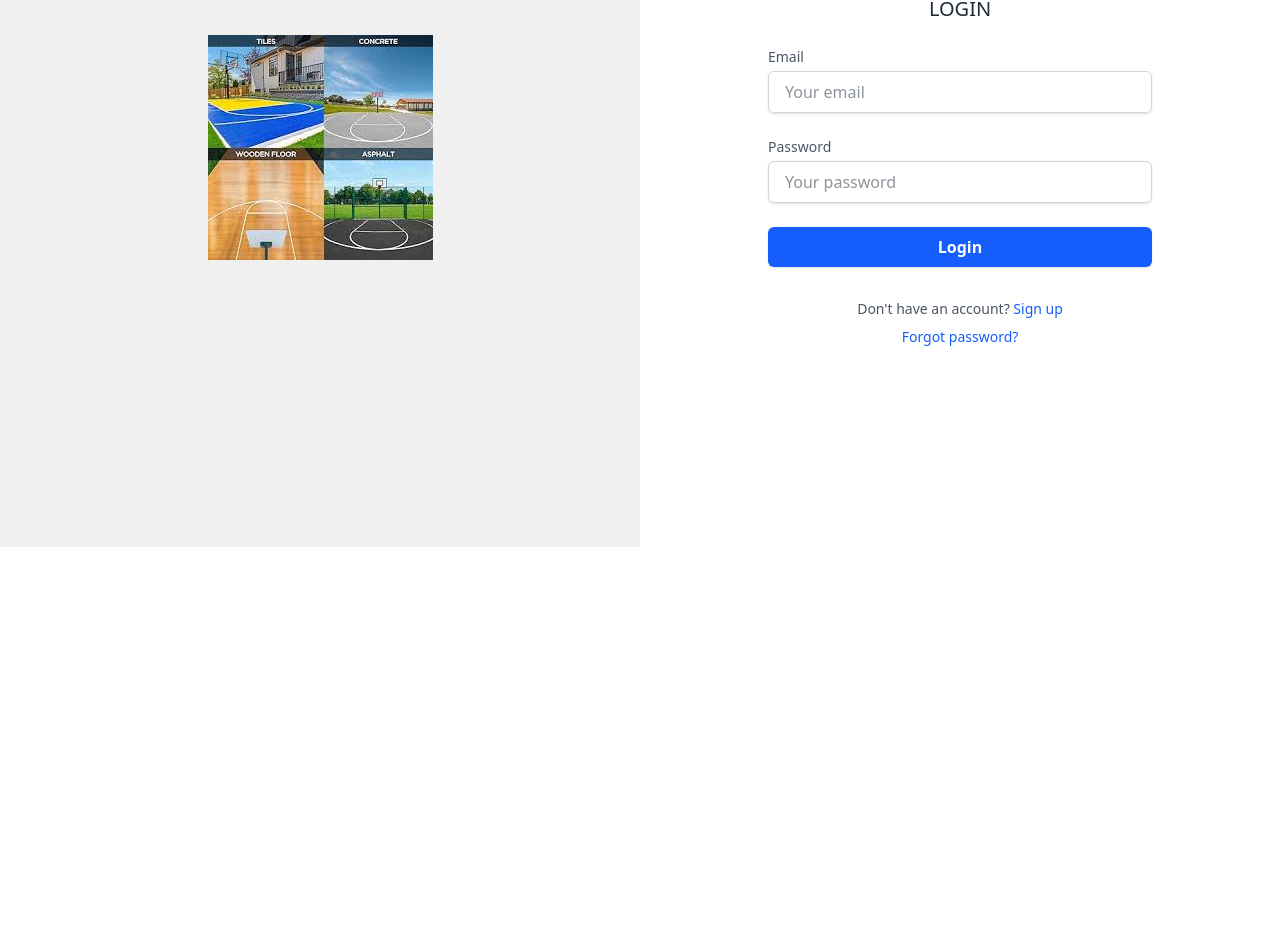
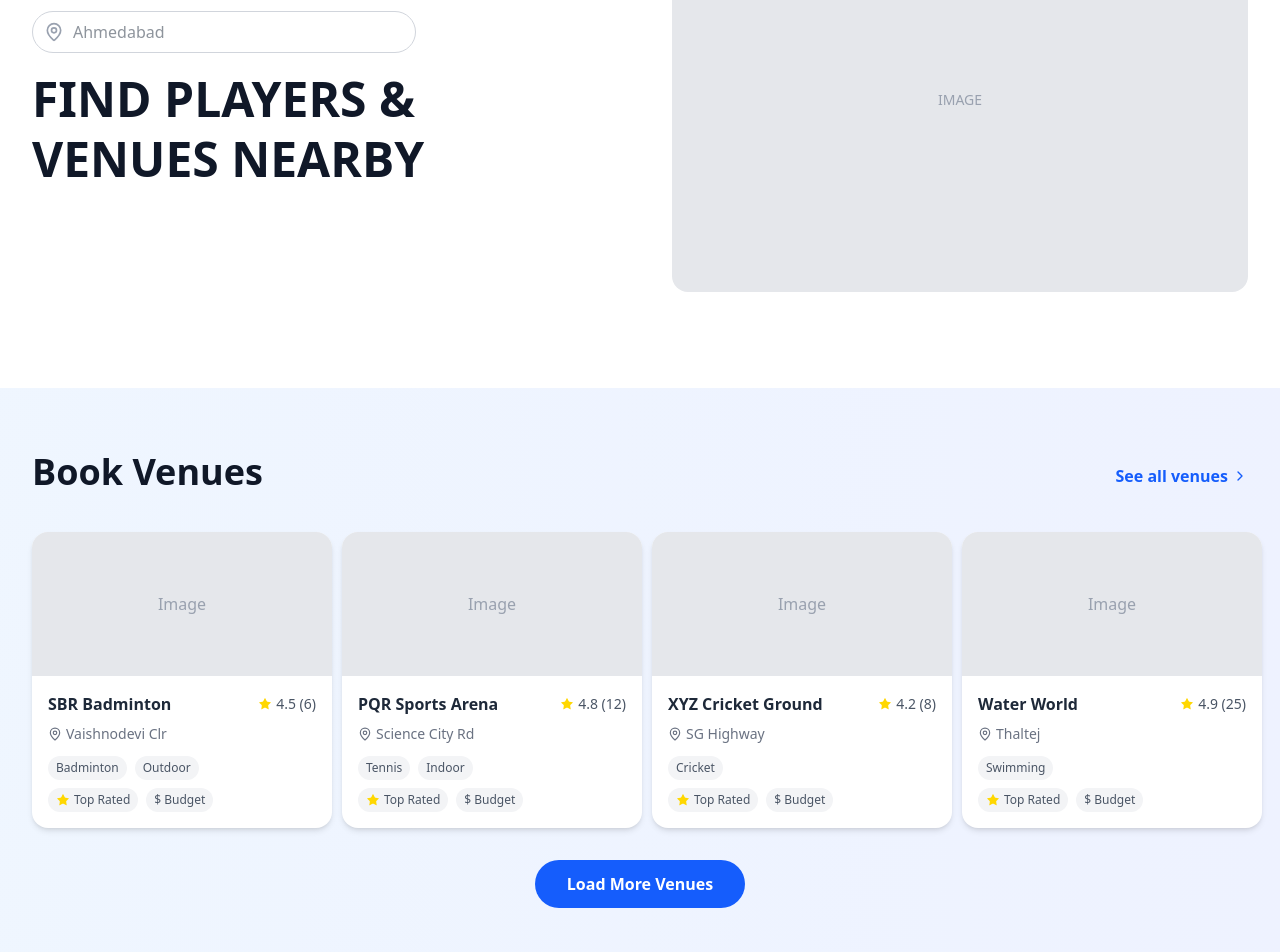
Before and after one commit to Tushar17733/QuickCourt, a React (Vite) app in the folder Frontend/: page / in a window 1280 px wide. Shown: the part 253-1205 px from the top of the page. Before the commit the page ends 800 px from the top, so only its background shows below. Built offline with nearby package versions, Linux system fonts and the light colour scheme.

Commit message:
Added HomePage

```diff
--- a/Frontend/src/App.jsx
+++ b/Frontend/src/App.jsx
@@ -1,10 +1,10 @@
 import React from 'react'
-import Login from './page/Login'
+import Home from './page/Home'
 
 function App() {
   return (
     <div>
-     <Login/>
+      <Home />
     </div>
   )
 }
--- /dev/null
+++ b/Frontend/src/page/Home.jsx
@@ -0,0 +1,185 @@
+import React from 'react';
+import { MapPin, Calendar, User, Star, ChevronLeft, ChevronRight, Search } from 'lucide-react';
+
+const Home = () => {
+
+  // Placeholder data for the venue cards
+  const venues = [
+    {
+      name: 'SBR Badminton',
+      rating: 4.5,
+      reviews: 6,
+      location: 'Vaishnodevi Clr',
+      tags: ['Badminton', 'Outdoor'],
+    },
+    {
+      name: 'PQR Sports Arena',
+      rating: 4.8,
+      reviews: 12,
+      location: 'Science City Rd',
+      tags: ['Tennis', 'Indoor'],
+    },
+    {
+      name: 'XYZ Cricket Ground',
+      rating: 4.2,
+      reviews: 8,
+      location: 'SG Highway',
+      tags: ['Cricket'],
+    },
+    {
+      name: 'Water World',
+      rating: 4.9,
+      reviews: 25,
+      location: 'Thaltej',
+      tags: ['Swimming'],
+    },
+  ];
+
+  // Placeholder data for the popular sports cards
+  const popularSports = [
+    { name: 'Badminton', image: 'https://placehold.co/150x150/E2E8F0/1a202c?text=Badminton' },
+    { name: 'Football', image: 'https://placehold.co/150x150/E2E8F0/1a202c?text=Football' },
+    { name: 'Cricket', image: 'https://placehold.co/150x150/E2E8F0/1a202c?text=Cricket' },
+    { name: 'Swimming', image: 'https://placehold.co/150x150/E2E8F0/1a202c?text=Swimming' },
+    { name: 'Tennis', image: 'https://placehold.co/150x150/E2E8F0/1a202c?text=Tennis' },
+    { name: 'Table Tennis', image: 'https://placehold.co/150x150/E2E8F0/1a202c?text=Table+Tennis' },
+  ];
+
+  return (
+    <div className="min-h-screen bg-white text-gray-800 font-sans">
+      {/* Header */}
+      <header className="flex items-center justify-between py-4 border-b border-gray-200">
+        <h1 className="text-xl md:text-2xl font-bold">QUICKCOURT</h1>
+        <div className="flex items-center space-x-4">
+          <div className="hidden md:flex items-center text-gray-600">
+            <Calendar size={18} className="mr-2" />
+            <span>Book</span>
+          </div>
+          <div className="flex items-center space-x-2 text-gray-600">
+            <User size={18} />
+            <span className="hidden md:block">Login / Sign Up</span>
+          </div>
+        </div>
+      </header>
+
+      {/* Hero Section */}
+      <section className="flex flex-col md:flex-row items-center my-8 md:my-16">
+        {/* Left content */}
+        <div className="flex-1 p-4 md:p-8 space-y-4">
+          <div className="relative w-full max-w-sm">
+            <input
+              type="text"
+              placeholder="Ahmedabad"
+              className="pl-10 pr-4 py-2 w-full rounded-full border border-gray-300 focus:outline-none focus:ring-2 focus:ring-blue-500"
+            />
+            <MapPin size={20} className="absolute left-3 top-1/2 -translate-y-1/2 text-gray-400" />
+          </div>
+          <h2 className="text-3xl md:text-5xl font-extrabold text-gray-900 leading-tight">
+            FIND PLAYERS & VENUES NEARBY
+          </h2>
+          {/* <p className="text-gray-600 text-lg md:text-xl max-w-md">
+            Seamlessly explore sports venues and play with sports enthusiasts just like you!
+          </p> */}
+        </div>
+        {/* Right image placeholder */}
+        <div className="flex-1 w-full md:w-auto p-4 md:p-8">
+          <div className="w-full h-64 md:h-96 rounded-2xl bg-gray-200 flex items-center justify-center text-gray-400 text-sm">
+            IMAGE
+          </div>
+        </div>
+      </section>
+
+      {/* Venues Section - Full Width */}
+      <section className="w-full bg-gradient-to-r from-blue-50 to-indigo-50 py-12 md:py-16">
+        <div className="max-w-7xl mx-auto px-4 md:px-8">
+          <div className="flex items-center justify-between mb-8">
+            <div>
+              <h3 className="text-3xl md:text-4xl font-bold text-gray-900 mb-2">Book Venues</h3>
+              {/* <p className="text-gray-600 text-lg">Discover and book premium sports venues near you</p> */}
+            </div>
+            <a href="#" className="flex items-center text-blue-600 hover:text-blue-800 font-semibold">
+              See all venues
+              <ChevronRight size={16} className="ml-1" />
+            </a>
+          </div>
+
+          {/* Venue Grid - Full Width */}
+          <div className="grid grid-cols-1 md:grid-cols-2 lg:grid-cols-4 gap-6">
+            {venues.map((venue, index) => (
+              <VenueCard key={index} venue={venue} />
+            ))}
+          </div>
+
+          {/* Load More Button */}
+          <div className="text-center mt-8">
+            <button className="bg-blue-600 hover:bg-blue-700 text-white font-semibold py-3 px-8 rounded-full transition duration-300">
+              Load More Venues
+            </button>
+          </div>
+        </div>
+      </section>
+
+      {/* Popular Sports Section - Full Width */}
+      <section className="w-full bg-gray-50 py-12 md:py-16">
+        <div className="max-w-7xl mx-auto px-4 md:px-8">
+          <div className="text-center mb-8">
+            <h3 className="text-3xl md:text-4xl font-bold text-gray-900 mb-2">Popular Sports</h3>
+            {/* <p className="text-gray-600 text-lg">Explore sports and find your perfect match</p> */}
+          </div>
+
+          {/* Sports Grid - Full Width */}
+          <div className="grid grid-cols-2 md:grid-cols-3 lg:grid-cols-6 gap-4 md:gap-6">
+            {popularSports.map((sport, index) => (
+              <PopularSportsCard key={index} sport={sport} />
+            ))}
+          </div>
+        </div>
+      </section>
+    </div>
+  );
+};
+
+// Reusable Venue Card component
+const VenueCard = ({ venue }) => (
+  <div className="min-w-[250px] md:min-w-[300px] bg-white rounded-2xl shadow-md overflow-hidden snap-center">
+    <div className="w-full h-36 bg-gray-200 flex items-center justify-center text-gray-400">
+      Image
+    </div>
+    <div className="p-4">
+      <div className="flex items-center justify-between mb-2">
+        <h4 className="font-semibold">{venue.name}</h4>
+        <div className="flex items-center text-sm text-gray-600">
+          <Star size={14} fill="gold" strokeWidth={0} className="mr-1" />
+          <span>{venue.rating} ({venue.reviews})</span>
+        </div>
+      </div>
+      <div className="flex items-center text-sm text-gray-500 mb-3">
+        <MapPin size={14} className="mr-1" />
+        <span>{venue.location}</span>
+      </div>
+      <div className="flex flex-wrap gap-2 text-xs font-medium">
+        {venue.tags.map((tag, index) => (
+          <span key={index} className="px-2 py-1 bg-gray-100 rounded-full text-gray-600">
+            {tag}
+          </span>
+        ))}
+      </div>
+      <div className="flex flex-wrap gap-2 mt-2 text-xs">
+          <span className="px-2 py-1 bg-gray-100 rounded-full text-gray-600 flex items-center gap-1"><Star size={14} fill="gold" strokeWidth={0} />Top Rated</span>
+          <span className="px-2 py-1 bg-gray-100 rounded-full text-gray-600 flex items-center gap-1">$ Budget</span>
+      </div>
+    </div>
+  </div>
+);
+
+// Reusable Popular Sports Card component
+const PopularSportsCard = ({ sport }) => (
+  <div className="min-w-[150px] w-[150px] text-center snap-center">
+    <div className="w-full h-36 rounded-2xl overflow-hidden shadow-md">
+      <img src={sport.image} alt={sport.name} className="w-full h-full object-cover" />
+    </div>
+    <p className="mt-2 text-sm font-semibold">{sport.name}</p>
+  </div>
+);
+
+export default Home;
```
